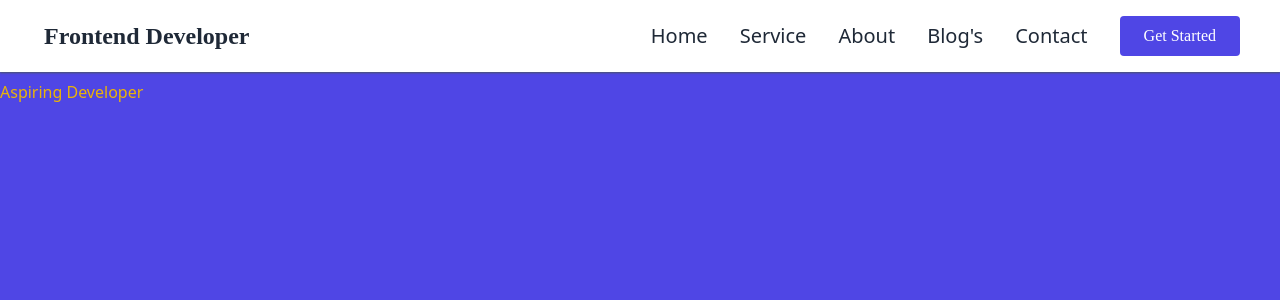
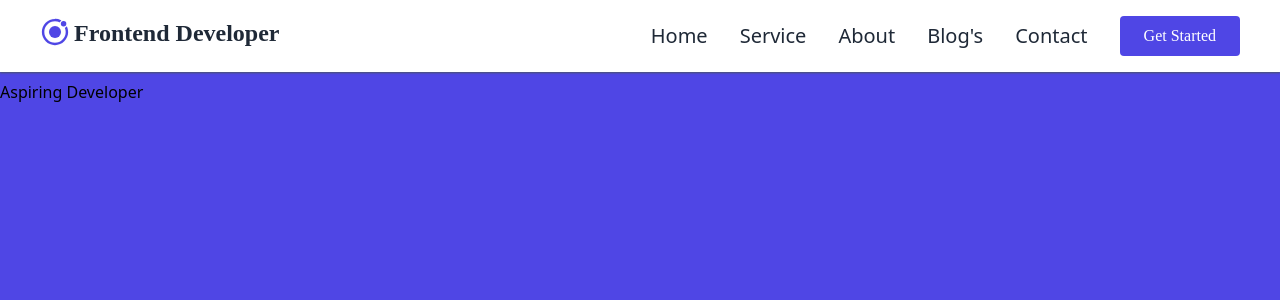
Before and after one commit to modouljaiteh24/Responsive-Navbar, a React (Vite) app: page / in a window 1280 px wide. Shown: the top 300 px of the page. Built offline with nearby package versions, Linux system fonts and the light colour scheme.

Commit message:
Update App.jsx

```diff
--- a/src/App.jsx
+++ b/src/App.jsx
@@ -6,7 +6,7 @@ function App() {
     <div>
       <Navbar />
       <div className="bg-indigo-600 w-full h-screen">
-        <h1 className="pt-[5rem] text-yellow-500">Aspiring Developer</h1>
+        <h1 className="pt-[5rem]">Aspiring Developer</h1>
       </div>
     </div>
   );
```
